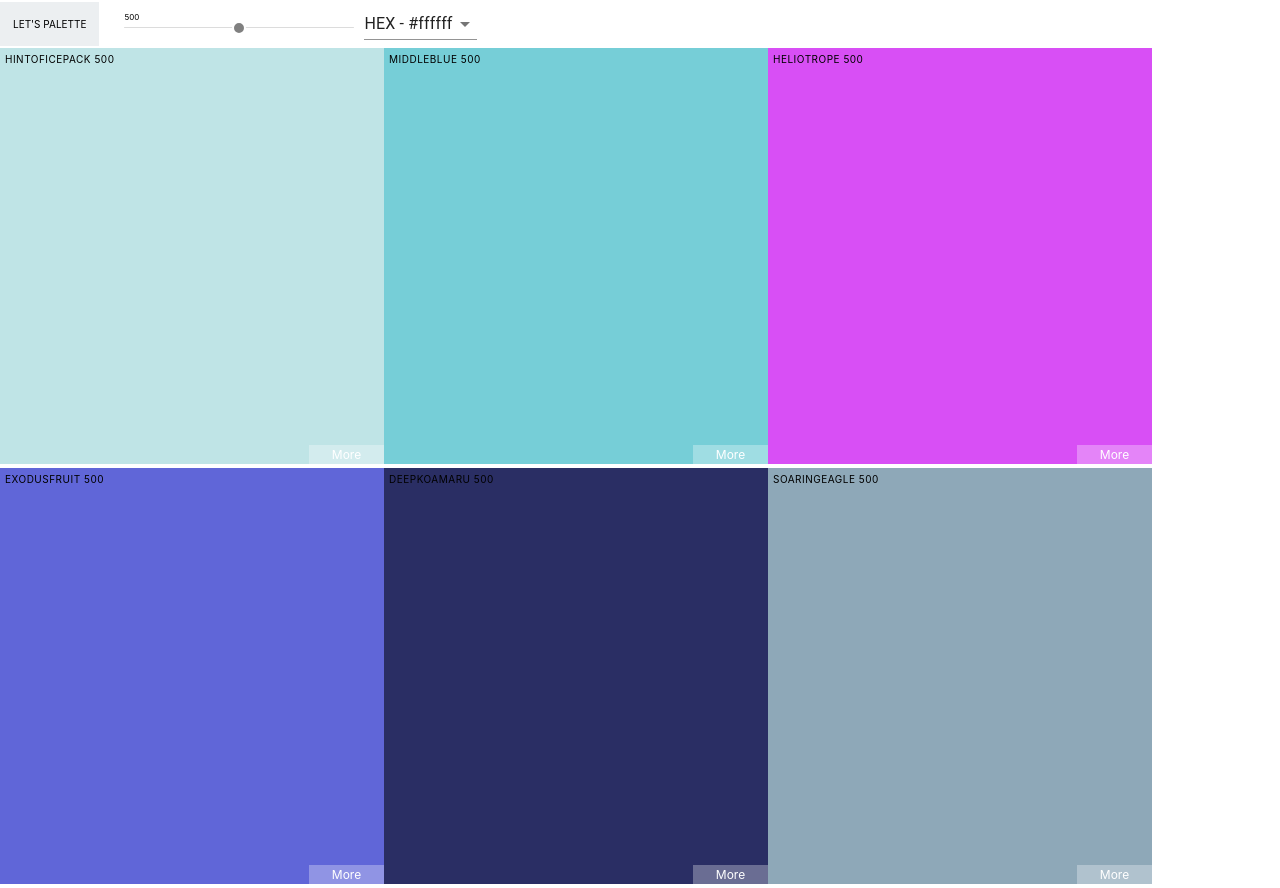
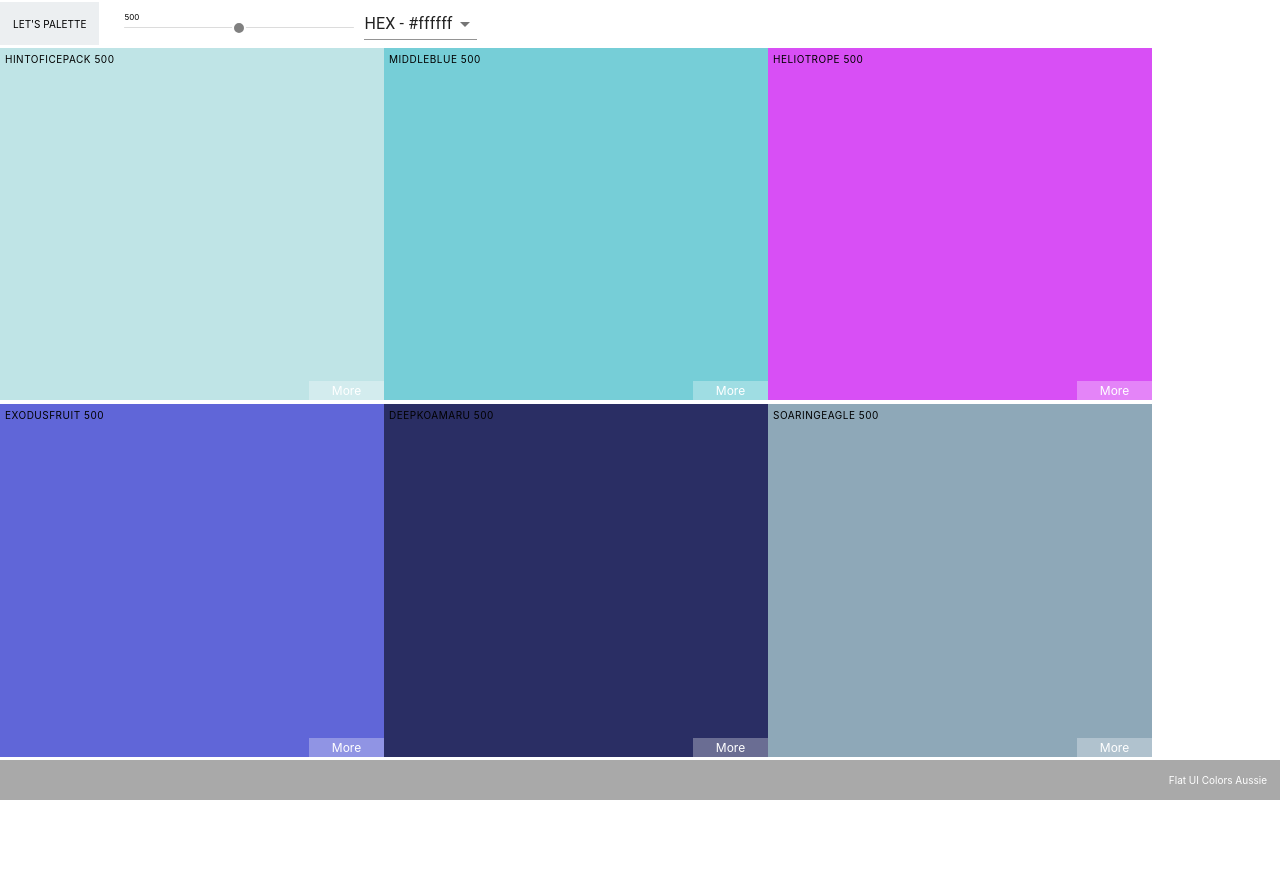
Before and after one commit to kimiakamrava/collage-app-frontend, a React (Create React App) app: page / in a window 1280 px wide. After the commit the page ends 800 px from the top, so only its background shows below. Built offline with nearby package versions, Linux system fonts and the light colour scheme.

Commit message:
singlePalettenames

```diff
--- a/package.json
+++ b/package.json
@@ -4,6 +4,7 @@
   "private": true,
   "dependencies": {
     "@material-ui/core": "^4.11.3",
+    "@material-ui/icons": "^4.11.2",
     "@testing-library/jest-dom": "^5.11.4",
     "@testing-library/react": "^11.1.0",
     "@testing-library/user-event": "^12.1.10",
--- a/src/Navbar.css
+++ b/src/Navbar.css
@@ -7,6 +7,7 @@
     display: flex;
     align-items: center;
     border: gray;
+
 
 
 }
@@ -59,3 +60,8 @@
 
 
 }
+
+.select-container {
+   width: 10px;
+
+}
--- a/src/Navbar.js
+++ b/src/Navbar.js
@@ -1,8 +1,8 @@
 import React, { Component } from 'react';
+import "rc-slider/assets/index.css";
+import Slider from "rc-slider";
 import Select from "@material-ui/core/Select";
 import MenuItem from "@material-ui/core/MenuItem";
-import "rc-slider/assets/index.css";
-import Slider from "rc-slider";
 import "./Navbar.css"
 
 
--- a/src/Palette.css
+++ b/src/Palette.css
@@ -1,6 +1,21 @@
 .Palette {
     height: 100vh;
+    display: flex;
+    flex-direction: column;
 }
 .Palette-colors {
-    height: 65%;
+    height: 90%;
 }
+
+.Single-Palette-footer {
+    background-color: darkgray;
+    height: 5vh;
+    display: flex;
+    justify-content: flex-end;
+    align-items: center;
+    color: white;
+    padding: 0 13px;
+    font-size: 10px;
+
+
+}
--- a/src/Palette.js
+++ b/src/Palette.js
@@ -19,10 +19,10 @@
          this.setState({ format: value });
         }
     render() {
-        const { colors } =this.props.palette;
+        const { colors, paletteName } =this.props.palette;
         const { level, format }  =this.state
         const paletteBoxes = colors[level].map(color =>(
-            <PaletteBox background={color[format]} name={color.name}  />
+            <PaletteBox background={color[format]} name={color.name} key={color.id}  />
         ))
         return (
             <div className="Palette">
@@ -32,13 +32,15 @@
                  handleChange={this.changeFormat}
                 />
                 {/*Navbar goes here*/}
-             <div className="Palette-colors">
-                 {paletteBoxes}
-                {/*bunch of color and image boxes*/}
-             </div>
-             {/* footer eventually*/}
+                <div className="Palette-colors">{paletteBoxes}</div>
+                <footer className="Single-Palette-footer">
+                    {paletteName}
+
+                </footer>
+
+             {/* footer eventually and profile picture*/}
             </div>
-        )
+        );
     }
 }
 
--- a/src/PaletteBox.css
+++ b/src/PaletteBox.css
@@ -1,6 +1,6 @@
 .PaletteBox {
     width: 30%;
-    height: 80%;
+    height: 49.5%;
     margin: 0 auto;
     display: inline-block;
     position: relative;
```
Also changed, not shown: 1 other file (tests, documents, lock files or other folders).
